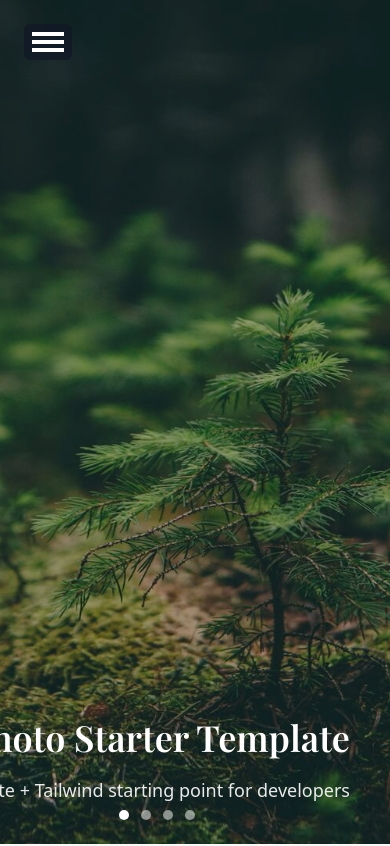
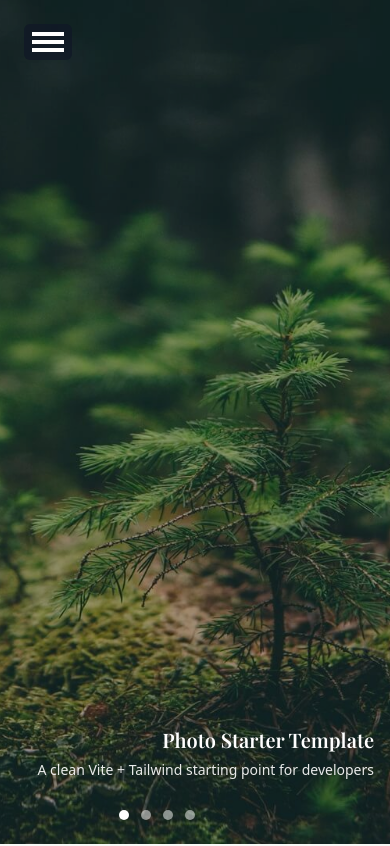
Before and after one commit to websting/html-photographer, a website built with Vite: page index.html in a window 390 px wide. Shown: the top 846 px of the page. Built offline with nearby package versions, Linux system fonts and the light colour scheme.

Commit message:
fixed for small screens

```diff
--- a/index.html
+++ b/index.html
@@ -81,10 +81,21 @@
     <div class="absolute inset-0 bg-black/30 z-10"></div>
 
     <!-- Text Overlay -->
-    <div id="carouselText" class="absolute bottom-10 right-10 z-20 text-right max-w-lg opacity-0 transition-opacity duration-1000">
-      <h1 id="carouselTitle" class="text-white text-4xl md:text-5xl font-bold leading-tight"
-          style="font-family: 'Playfair Display', serif;"></h1>
-      <p id="carouselCaption" class="text-white text-lg md:text-xl mt-4 opacity-90"></p>
+<div id="carouselText"
+     class="absolute bottom-16 right-4 md:bottom-10 md:right-10 z-20 text-right max-w-[calc(100%-2rem)] sm:max-w-[300px] md:max-w-lg opacity-0 transition-opacity duration-1000">
+
+  <h1 id="carouselTitle"
+      class="text-white text-xl sm:text-2xl md:text-4xl lg:text-5xl font-bold leading-tight truncate"
+      style="font-family: 'Playfair Display', serif;">
+  </h1>
+
+  <p id="carouselCaption"
+     class="text-white text-sm sm:text-base md:text-lg lg:text-xl mt-2 opacity-90 truncate">
+  </p>
+</div>
+
+</div>
+
     </div>
 
     <!-- Dots -->
```
